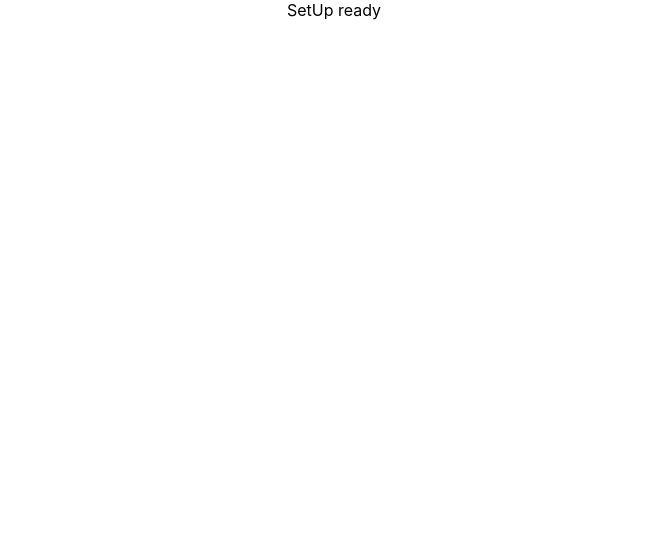
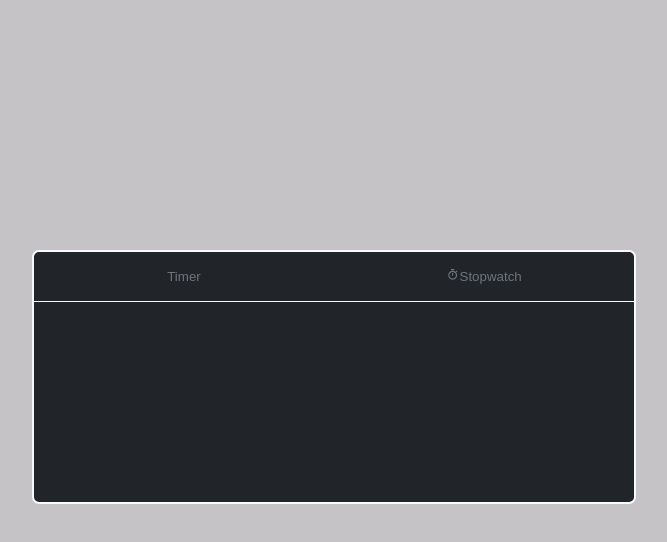
Before and after one commit to Akhil2014/Google-Stopwatch-Clone, a React (Create React App) app: page / in a window 1280 px wide. Shown: the top 542 px of the page, without its empty margins (306-973 px from the left). Built offline with nearby package versions, Linux system fonts and the light colour scheme.

Commit message:
UI updated

```diff
--- a/package.json
+++ b/package.json
@@ -8,6 +8,7 @@
     "@testing-library/user-event": "^13.5.0",
     "react": "^18.2.0",
     "react-dom": "^18.2.0",
+    "react-icons": "^4.4.0",
     "react-scripts": "5.0.1",
     "web-vitals": "^2.1.4"
   },
--- a/src/App.css
+++ b/src/App.css
@@ -1,5 +1,35 @@
 .App {
-  text-align: center;
+  width: 600px;
+  height: 250px;
+  background-color: #212529;
+  margin: auto;
+  margin-top: 250px;
+  border: 2px solid #f8f9fa;
+  border-radius: 7px;
+
+}
+.button-div{
+display: flex;
+height: 50px;
+border-top-left-radius: 7px;
+border-top-right-radius: 7px;
+}
+.button{
+width: 100%;
+height: 100%;
+background-color: #212529;
+border-top-left-radius: 7px;
+border-top-right-radius: 7px;
+color: #6c757d;
+border: none;
+border-bottom: 1px solid #f8f9fa;
+}
+.button-div>div{
+  width: 50%;
+  height: 100%;
+}
+body{
+  background-color: #c5c3c6;
 }
 
 .App-logo {
@@ -12,6 +42,7 @@
     animation: App-logo-spin infinite 20s linear;
   }
 }
+
 
 .App-header {
   background-color: #282c34;
--- a/src/App.js
+++ b/src/App.js
@@ -1,10 +1,17 @@
-
+import { BiStopwatch } from "react-icons/bi";
 import './App.css';
 
 function App() {
   return (
     <div className="App">
-     SetUp ready
+     <div className='button-div'>
+      <div>
+      <button className='button'>Timer</button>
+      </div>
+      <div>
+      <button className='button'><BiStopwatch />Stopwatch</button>
+      </div>
+       </div>
     </div>
   );
 }
```
Also changed, not shown: src/Components/StopWatch.jsx (added), src/Components/Timer.jsx (added), 1 other file (tests, documents, lock files or other folders).
